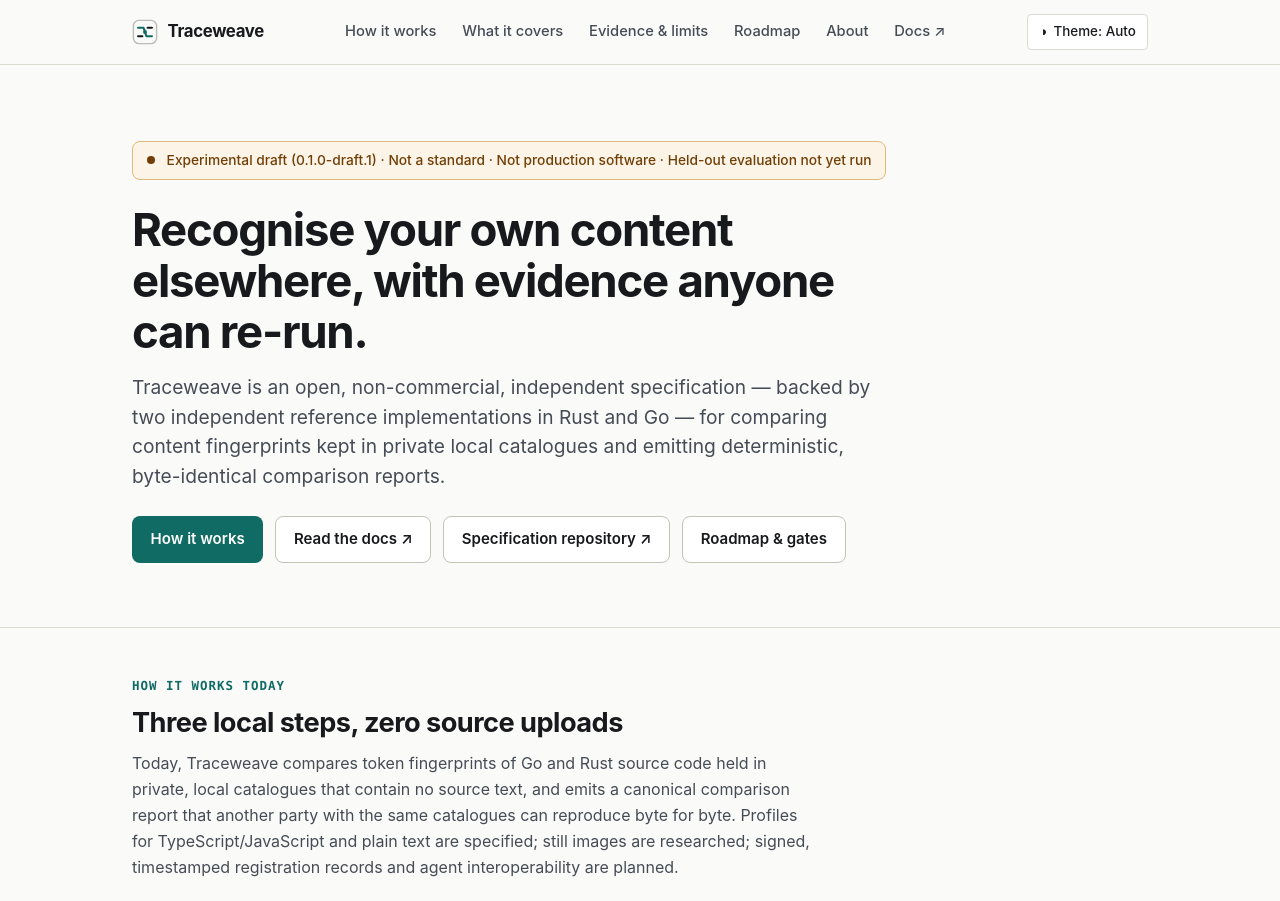
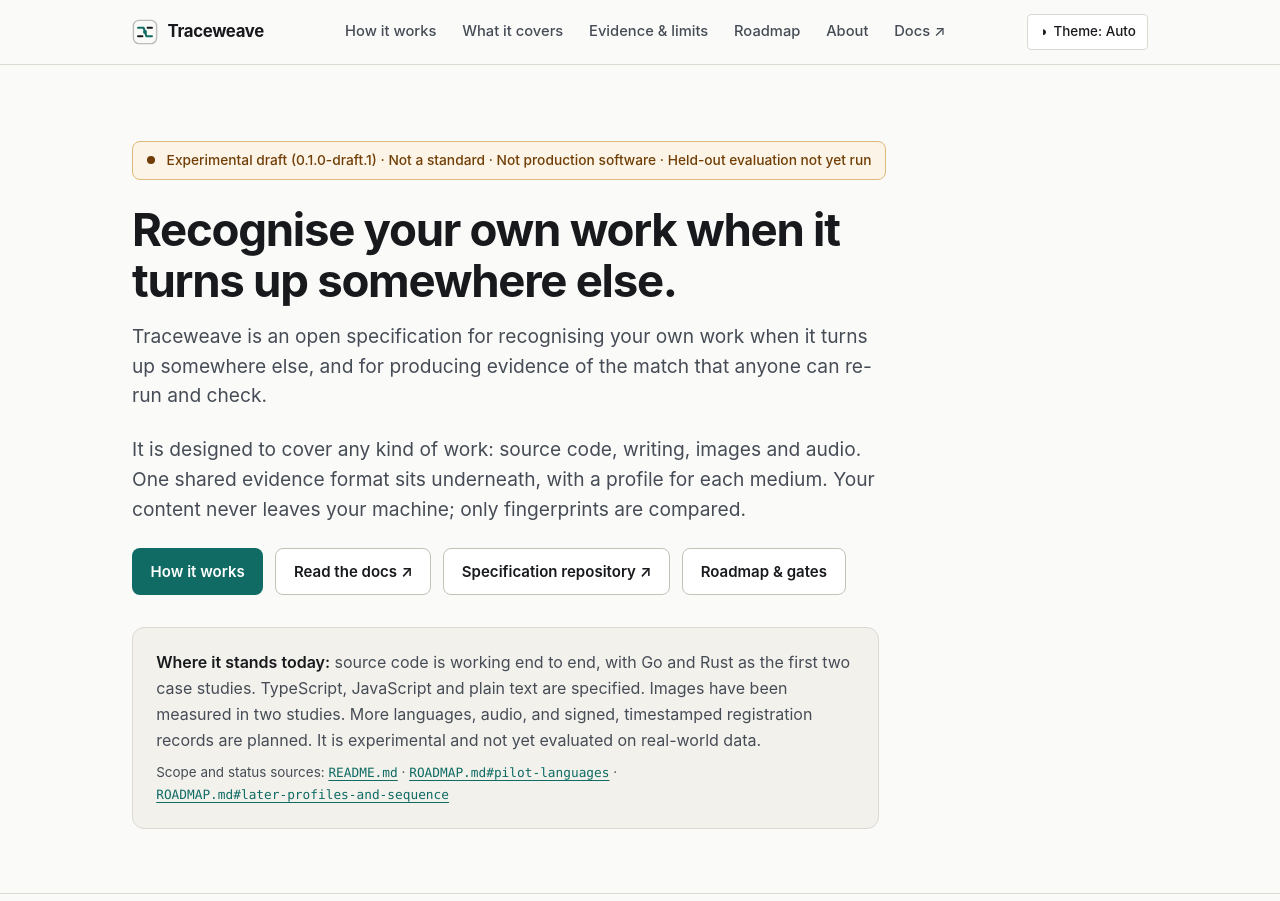
Before and after one commit to connorburgess/traceweave-web, a Next.js app: page / in a window 1280 px wide. Shown: the top 901 px of the page. Built offline with nearby package versions, Linux system fonts and the light colour scheme.

Commit message:
Broaden opening copy and separate current status from scope

```diff
--- a/src/app/layout.tsx
+++ b/src/app/layout.tsx
@@ -19,20 +19,20 @@ export const metadata: Metadata = {
     template: "%s — Traceweave",
   },
   description:
-    "An open, non-commercial, independent specification (experimental draft 0.1.0-draft.1) for recognising reused content using private local catalogues and producing deterministic, re-runnable comparison reports.",
+    "Traceweave is an open specification for recognising your own work when it turns up somewhere else, and for producing evidence of the match that anyone can re-run and check.",
   openGraph: {
     type: "website",
     url: SITE_URL,
     siteName: "Traceweave",
     title: "Traceweave — Open specification for checkable content reuse evidence",
     description:
-      "Recognise your own content when it reappears elsewhere and produce deterministic comparison evidence someone else can re-run and check. Experimental draft.",
+      "Traceweave is an open specification for recognising your own work when it turns up somewhere else, and for producing evidence of the match that anyone can re-run and check.",
   },
   twitter: {
     card: "summary_large_image",
     title: "Traceweave — Open specification for checkable content reuse evidence",
     description:
-      "Open, non-commercial specification for private local content fingerprinting and deterministic comparison reports. Experimental draft.",
+      "Traceweave is an open specification for recognising your own work when it turns up somewhere else, and for producing evidence of the match that anyone can re-run and check.",
   },
   robots: {
     index: true,
@@ -50,7 +50,7 @@ const STRUCTURED_DATA = {
       name: "Traceweave",
       url: SITE_URL,
       description:
-        "Main website for the Traceweave experimental open specification for content fingerprinting, private catalogues, and deterministic comparison reports.",
+        "Traceweave is an open specification for recognising your own work when it turns up somewhere else, and for producing evidence of the match that anyone can re-run and check.",
       inLanguage: "en",
     },
     {
@@ -60,7 +60,7 @@ const STRUCTURED_DATA = {
       codeRepository: SPEC_REPO_URL,
       url: SITE_URL,
       description:
-        "An open, non-commercial, independent experimental specification for deterministic token-fingerprint extraction, private local catalogues, and byte-identical comparison reports, with two independent reference implementations in Rust and Go.",
+        "Traceweave is an open specification for recognising your own work when it turns up somewhere else, and for producing evidence of the match that anyone can re-run and check. Designed to cover source code, writing, images and audio on one shared evidence format, with Go and Rust as the first two case studies.",
       programmingLanguage: ["Rust", "Go"],
       license: [
         "https://creativecommons.org/licenses/by/4.0/",
--- a/src/app/page.tsx
+++ b/src/app/page.tsx
@@ -8,7 +8,7 @@ import { DOCS_URL, SPEC_TREE_URL, specUrl } from "@/lib/sources";
 export const metadata: Metadata = {
   title: "Traceweave — Open specification for checkable content reuse evidence",
   description:
-    "An open, non-commercial, independent specification (experimental draft) for recognising reused content with private local catalogues and deterministic comparison reports.",
+    "Traceweave is an open specification for recognising your own work when it turns up somewhere else, and for producing evidence of the match that anyone can re-run and check.",
   alternates: {
     canonical: "/",
   },
@@ -19,7 +19,7 @@ const WHO_IT_IS_FOR = [
     role: "Software maintainers",
     caseId: "UC-1",
     summary:
-      "Check whether a local candidate project contains a fragment of your reference Go or Rust code, with exact byte spans and fragment containment kept separate from whole-file similarity.",
+      "Check whether a local candidate project contains a fragment of your reference source code (with Go and Rust as the first two case studies), keeping exact byte spans and fragment containment separate from whole-file similarity.",
   },
   {
     role: "Licence & origin reviewers",
@@ -62,13 +62,18 @@ export default function HomePage() {
 
           <div style={{ maxWidth: "74ch" }}>
             <h1>
-              Recognise your own content elsewhere, with evidence anyone can re-run.
+              Recognise your own work when it turns up somewhere else.
             </h1>
             <p className="lead">
-              Traceweave is an open, non-commercial, independent specification — backed by
-              two independent reference implementations in Rust and Go — for comparing
-              content fingerprints kept in private local catalogues and emitting
-              deterministic, byte-identical comparison reports.
+              Traceweave is an open specification for recognising your own work when it
+              turns up somewhere else, and for producing evidence of the match that anyone
+              can re-run and check.
+            </p>
+            <p className="lead" style={{ marginBottom: 0 }}>
+              It is designed to cover any kind of work: source code, writing, images and
+              audio. One shared evidence format sits underneath, with a profile for each
+              medium. Your content never leaves your machine; only fingerprints are
+              compared.
             </p>
           </div>
 
@@ -86,20 +91,49 @@ export default function HomePage() {
               Roadmap &amp; gates
             </Link>
           </div>
+
+          <div
+            className="card-muted"
+            role="region"
+            aria-label="Current project status"
+            style={{ marginTop: "2rem", maxWidth: "74ch" }}
+          >
+            <p style={{ marginBottom: "0.55rem" }}>
+              <strong>Where it stands today:</strong> source code is working end to end,
+              with Go and Rust as the first two case studies. TypeScript, JavaScript and
+              plain text are specified. Images have been measured in two studies. More
+              languages, audio, and signed, timestamped registration records are planned.
+              It is experimental and not yet evaluated on real-world data.
+            </p>
+            <p style={{ marginBottom: 0, fontSize: "0.84rem" }}>
+              Scope and status sources: <SourceLink path="README.md" /> ·{" "}
+              <SourceLink
+                path="ROADMAP.md"
+                anchor="pilot-languages"
+                label="ROADMAP.md#pilot-languages"
+              />{" "}
+              ·{" "}
+              <SourceLink
+                path="ROADMAP.md"
+                anchor="later-profiles-and-sequence"
+                label="ROADMAP.md#later-profiles-and-sequence"
+              />
+            </p>
+          </div>
         </div>
       </section>
 
       <section className="section-tight" aria-labelledby="workflow-heading">
         <div className="container">
-          <div className="eyebrow">How it works today</div>
-          <h2 id="workflow-heading">Three local steps, zero source uploads</h2>
+          <div className="eyebrow">How it works</div>
+          <h2 id="workflow-heading">Three local steps, zero content uploads</h2>
           <p className="prose">
-            Today, Traceweave compares token fingerprints of Go and Rust source code held
-            in private, local catalogues that contain no source text, and emits a canonical
-            comparison report that another party with the same catalogues can reproduce byte
-            for byte. Profiles for TypeScript/JavaScript and plain text are specified; still
-            images are researched; signed, timestamped registration records and agent
-            interoperability are planned.
+            Each medium profile extracts fingerprints locally into a private catalogue
+            that contains no raw source text, then compares catalogues to produce a
+            re-runnable comparison report. Source code — with Go and Rust as the first two
+            case studies, validated across two independent implementations to show the
+            specification can be built independently — exercises this pipeline end to end
+            today.
           </p>
           <WorkflowDiagram />
           <p style={{ marginBottom: 0 }}>
@@ -185,9 +219,9 @@ export default function HomePage() {
             </p>
             <ul className="clean-list limit-list">
               <li>
-                <strong>Available in draft today:</strong> deterministic local Go and Rust
-                token fingerprinting, private catalogues without source text, and
-                re-runnable comparison reports.
+                <strong>Available in draft today:</strong> end-to-end local source code
+                fingerprinting (with Go and Rust as the first two case studies), private
+                catalogues without source text, and re-runnable comparison reports.
               </li>
               <li>
                 <strong>Planned (not built yet):</strong> signed, timestamped registration
--- a/src/app/roadmap/page.tsx
+++ b/src/app/roadmap/page.tsx
@@ -242,7 +242,7 @@ export default function RoadmapPage() {
       <section className="section" aria-labelledby="later-heading">
         <div className="container">
           <div className="eyebrow">Later profiles and release criteria</div>
-          <h2 id="later-heading">Expansion tracks beyond core Go and Rust</h2>
+          <h2 id="later-heading">Expansion tracks beyond the first case-study profiles</h2>
           <div className="table-wrap">
             <table>
               <thead>
--- a/src/components/SiteFooter.tsx
+++ b/src/components/SiteFooter.tsx
@@ -20,8 +20,9 @@ export function SiteFooter() {
               not been run yet.
             </p>
             <p style={{ marginBottom: 0, maxWidth: "40ch", fontSize: "0.84rem" }}>
-              An open, non-commercial, independent specification for recognising
-              reused content and producing checkable evidence.
+              Traceweave is an open specification for recognising your own work when it
+              turns up somewhere else, and for producing evidence of the match that anyone
+              can re-run and check.
             </p>
           </div>
 
--- a/src/components/WorkflowDiagram.tsx
+++ b/src/components/WorkflowDiagram.tsx
@@ -63,7 +63,7 @@ export function WorkflowDiagram() {
             fontFamily="var(--font-sans)"
             fontSize="13.5"
           >
-            Turns local code into
+            Turns local files into
           </text>
           <text
             x="30"
@@ -72,7 +72,7 @@ export function WorkflowDiagram() {
             fontFamily="var(--font-sans)"
             fontSize="13.5"
           >
-            deterministic token hashes
+            deterministic fingerprints
           </text>
           <text
             x="30"
@@ -81,7 +81,7 @@ export function WorkflowDiagram() {
             fontFamily="var(--font-sans)"
             fontSize="13.5"
           >
-            and exact UTF-8 byte spans.
+            and exact content spans.
           </text>
         </g>
 
@@ -177,7 +177,7 @@ export function WorkflowDiagram() {
             fontFamily="var(--font-sans)"
             fontSize="13.5"
           >
-            never source code text.
+            never your raw content.
           </text>
         </g>
 
--- a/src/data/facts.ts
+++ b/src/data/facts.ts
@@ -308,12 +308,12 @@ export const CITED_FACTS: readonly CitedFact[] = [
 
 export const COVERAGE_ITEMS = [
   {
-    kind: "Source code — Go and Rust",
+    kind: "Source code — first case studies (Go and Rust)",
     profiles: "go-tokens (draft-1), rust2024-tokens (draft-1)",
     status: "Implemented (draft)",
     statusTone: "active" as const,
     summary:
-      "Specified and implemented in two independent reference implementations (Rust and Go, hand-written lexers) with exact and normalized channels, local private catalogues, and byte-identical comparison reports. Held-out corpus evaluation (M3) has not been run yet.",
+      "First two code case-study profiles, working end to end across two independent implementations (Rust and Go, hand-written lexers) as evidence that the specification can be implemented independently. Includes exact and normalized channels, local private catalogues, and byte-identical comparison reports. Held-out corpus evaluation (M3) has not been run yet.",
     sourcePath: "ROADMAP.md",
     anchor: "later-profiles-and-sequence",
   },
```
Also changed, not shown: scripts/check-content.mjs (+11 -1 lines), src/app/about/page.tsx (+10 -4 lines), src/app/evidence/page.tsx (+5 -3 lines), src/app/how-it-works/page.tsx (+8 -6 lines), src/app/opengraph-image.tsx (+11 -9 lines).
